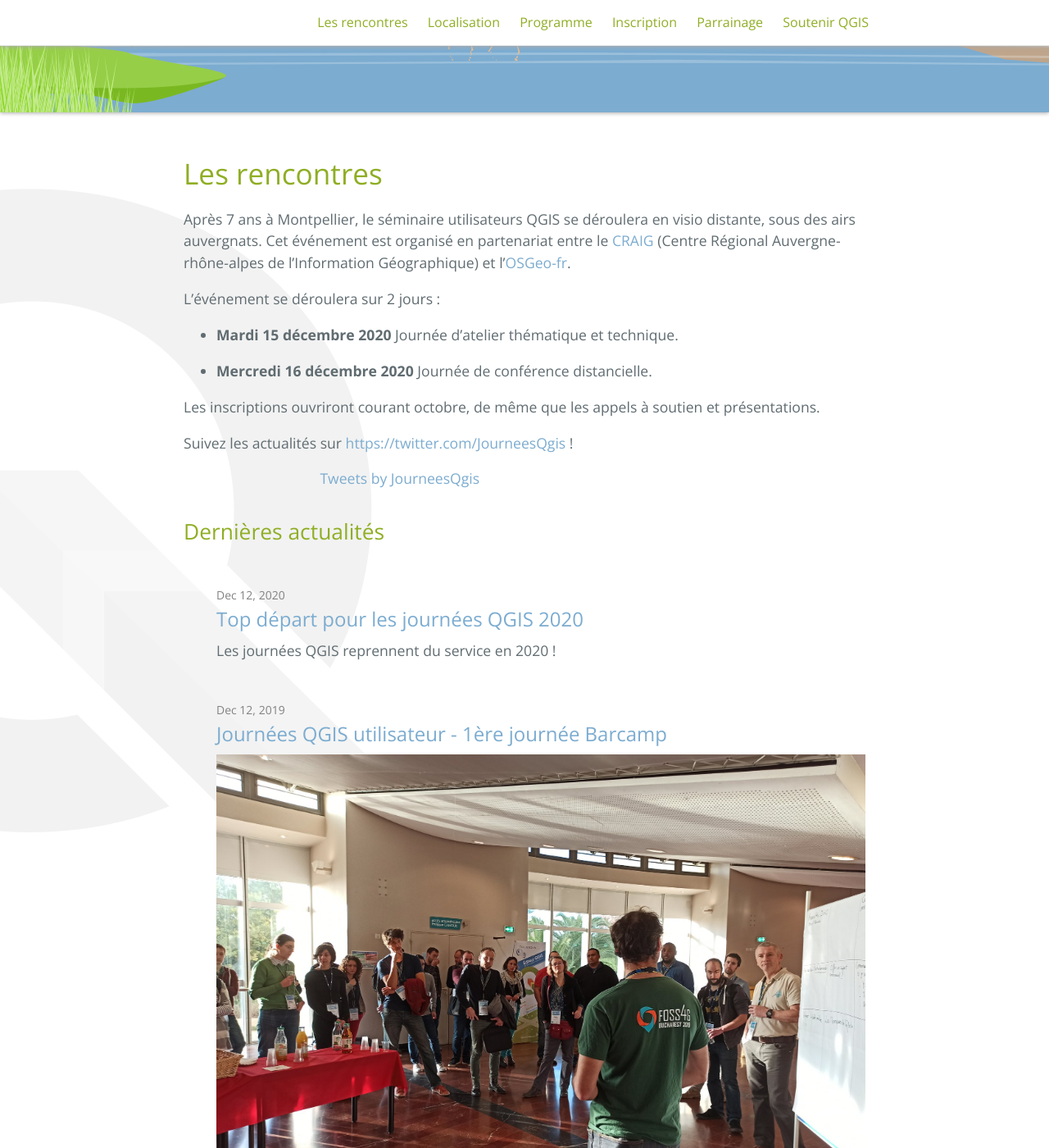
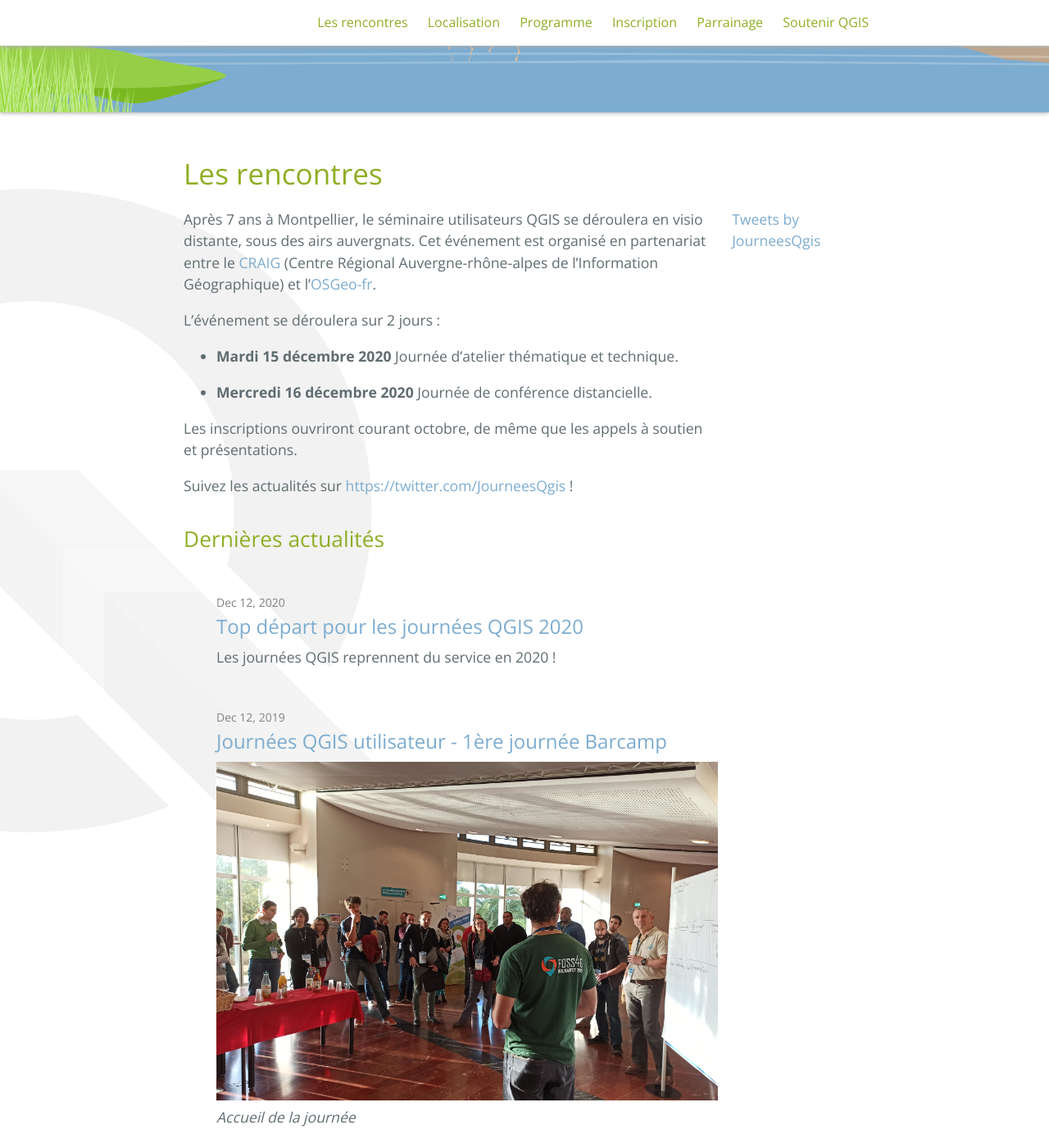
Before and after one commit to OSGeo-fr/QGIS-conf-fr-website, a Jekyll site: the page built from index.md, in a window 1280 px wide and 1400 px high, scrolled down 258 px. Shown: the whole window at 82% size. Built offline with Jekyll 4.4.1, drawn with Linux system fonts in a browser that asks for light colours; comment, search, counter and statistics services are not loaded; the repository's description, which GitHub fills in, is left out.

Commit message:
barre twitter responsive

```diff
--- a/_layouts/home.html
+++ b/_layouts/home.html
@@ -2,7 +2,9 @@
 layout: default
 ---
 
-<div>
+<div class="column-container">
+
+<div class="column-one">
 
   {{ content }}
 
@@ -28,3 +30,7 @@ layout: default
   </ul>
 
 </div>
+
+<div class="column-two"> <a class="twitter-timeline" data-height="1000" href="https://twitter.com/JourneesQgis?ref_src=twsrc%5Etfw">Tweets by JourneesQgis</a> <script async src="https://platform.twitter.com/widgets.js" charset="utf-8"></script> </div></div>
+
+<script async src="https://platform.twitter.com/widgets.js" charset="utf-8"></script>
--- a/assets/css/style.scss
+++ b/assets/css/style.scss
@@ -60,6 +60,17 @@ div#contact div input, textarea, select {
     line-height: 24px;
 }
 
+.column-container{
+  display: flex;
+}
+.column-one{
+width: 80%;
+}
+.column-two{
+  width: 20%;
+  margin-left: 1em;
+  min-height: 1OOOpx;
+}
 
 @media screen and (max-width: 570px) {
     .page-header {
@@ -67,6 +78,18 @@ div#contact div input, textarea, select {
     }
     .page-header h1.project-name {
         font-size: 20px;
+    }
+}
+
+@media screen and (max-width: 42em) {
+    .column-container{
+      display: block;
+    }
+    .column-one{
+    }
+    .column-two{
+    width: 100%;
+    min-height: 1000px;
     }
 }
 
--- a/index.md
+++ b/index.md
@@ -16,5 +16,3 @@ L’événement se déroulera sur 2 jours :
 Les inscriptions ouvriront courant octobre, de même que les appels à soutien et présentations.
 
 Suivez les actualités sur <https://twitter.com/JourneesQgis> !
-
-<div style="margin: 0 auto; width: 60%;"><a class="twitter-timeline tw-align-center" data-height="400" data-width="500" href="https://twitter.com/JourneesQgis?ref_src=twsrc%5Etfw">Tweets by JourneesQgis</a></div><script async src="https://platform.twitter.com/widgets.js" charset="utf-8"></script>
```
